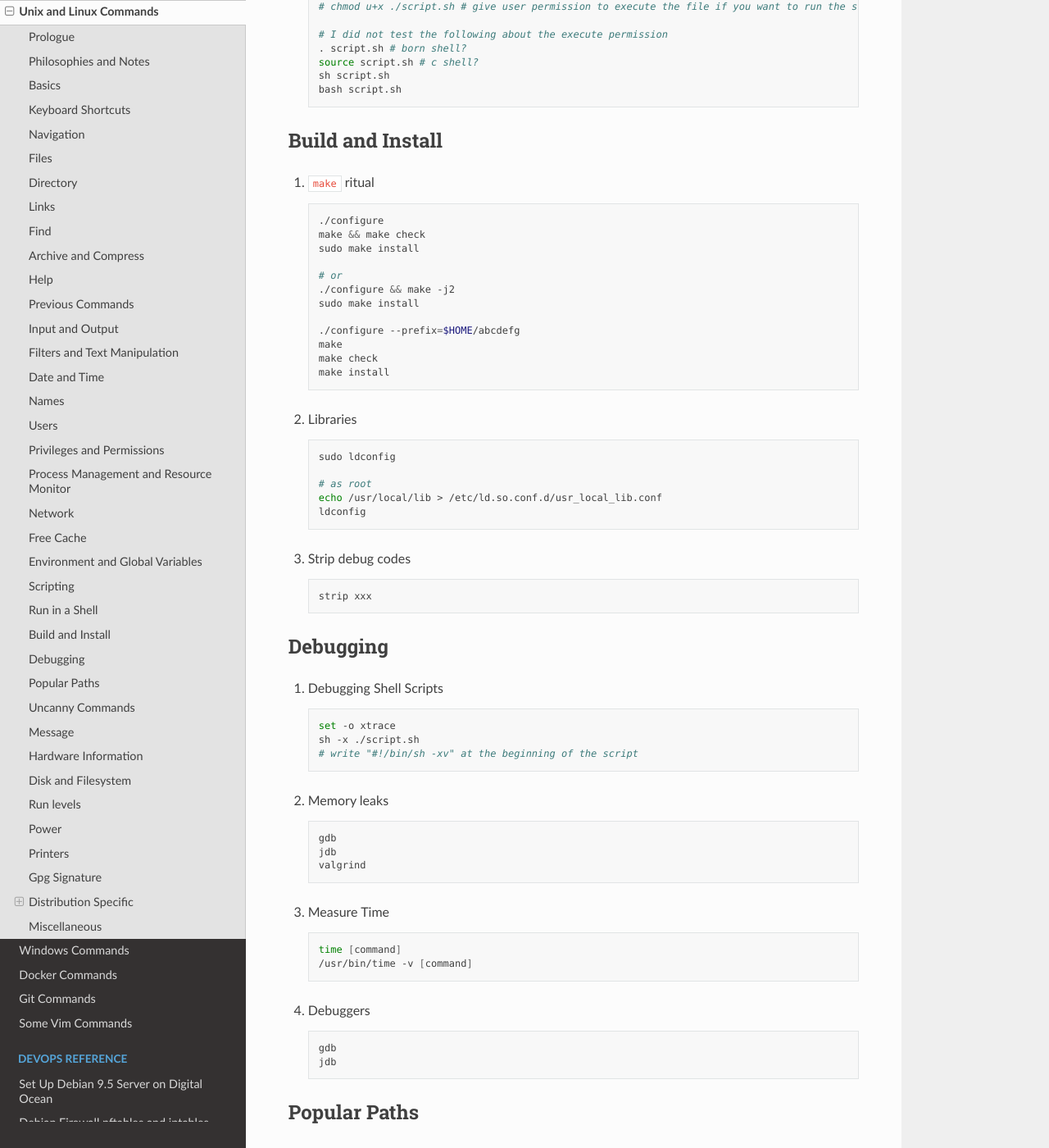
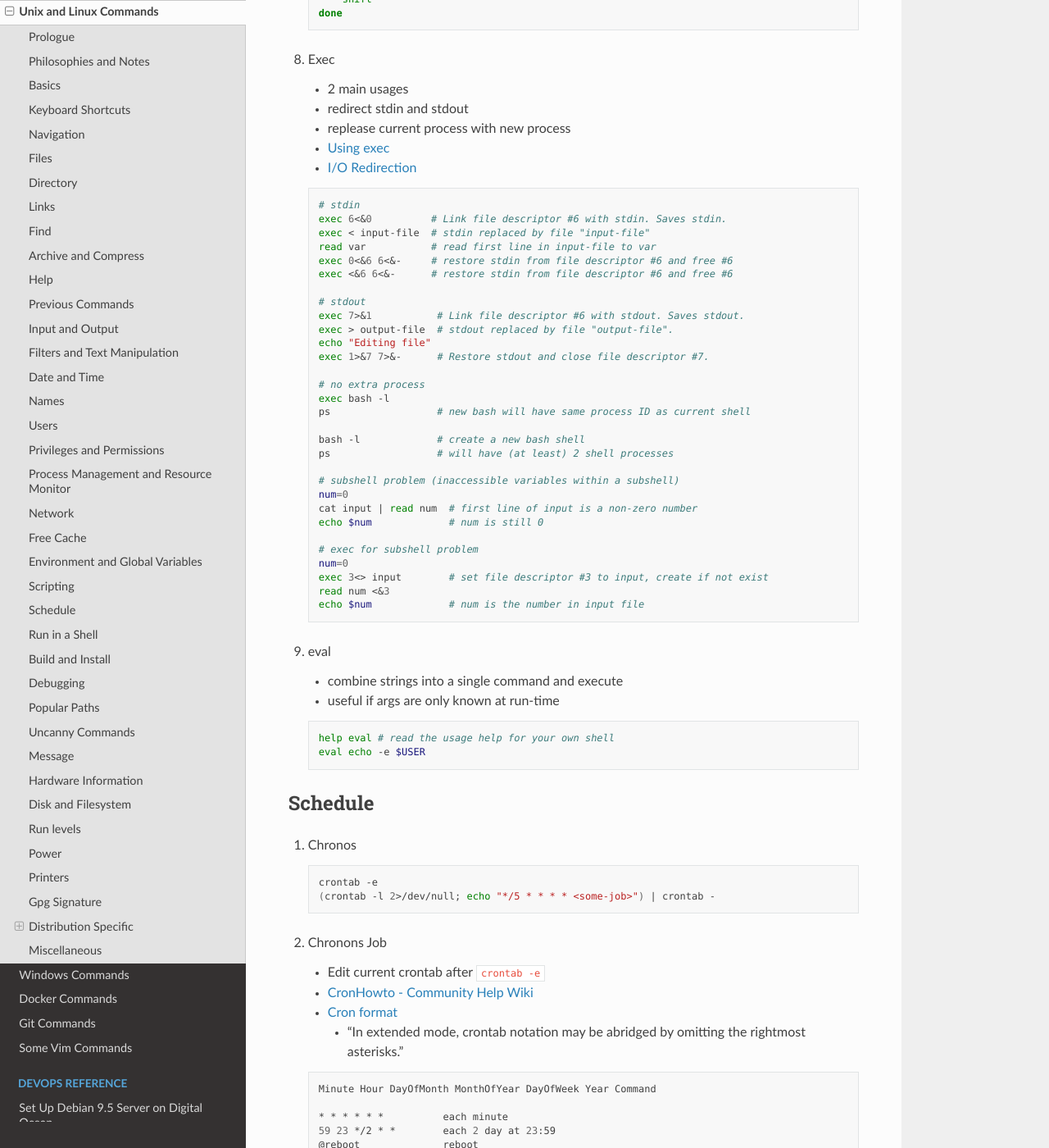
Before and after one commit to snowme34/snowme34.com, a Sphinx documentation site: the page built from docs/source/reference/commands/unix-and-linux-commands.md, in a window 1280 px wide and 1400 px high, scrolled down 29119 px. Shown: the whole window at 82% size. Built offline with Sphinx 7.4.7 and the Read the Docs theme 2.0.0, drawn with Linux system fonts in a browser that asks for light colours; some of the changed text lies outside the part shown.

Commit message:
update unix commands

````diff
--- a/cspell_dict_bash.txt
+++ b/cspell_dict_bash.txt
@@ -307,6 +307,7 @@
 rwxrwxr
 drwxr
 Ext'd
+pidof
 
 BASHPID
 nsswitch
--- a/docs/source/reference/commands/unix-and-linux-commands.md
+++ b/docs/source/reference/commands/unix-and-linux-commands.md
@@ -1,6 +1,6 @@
 # Unix and Linux Commands
 
-*Last Update: 1/25/2019.*
+*Last Update: 2/7/2019.*
 
 This is a detailed collection of general *nix commands.
 
@@ -1082,6 +1082,9 @@
     ps axuf
     ps aux | grep -v grep | grep -i -e VSZ -e
     ps -e -o pid,vsz,comm= | sort -n -k 2
+
+    ps -C bash -o pid= # show pid of bash
+    pidof bash         # show pid of bash
     ```
 
 7. Monitor processes
@@ -1535,6 +1538,106 @@
     echo "$2"
     shift
     echo "$1" # same thing
+
+    # read command line arguments
+    while [[ $# > 0 ]];do
+        key="$1"
+        case $key in
+            -n|--name)
+            NAME="${2}"
+            shift # we read 2 args
+            ;;
+            -h|--help)
+            HELP="1"
+            ;;
+            -f|--force)
+            FORCE="1"
+            ;;
+            *)
+            # unknown
+            echo "Invalid arg detected, aborting..."
+            exit -1
+            ;;
+        esac
+        shift
+    done
+    ```
+
+8. Exec
+
+    * 2 main usages
+    * redirect stdin and stdout
+    * replease current process with new process
+    * [Using exec](https://www.tldp.org/LDP/abs/html/x17974.html)
+    * [I/O Redirection](https://www.tldp.org/LDP/abs/html/io-redirection.html)
+
+    ```bash
+    # stdin
+    exec 6<&0          # Link file descriptor #6 with stdin. Saves stdin.
+    exec < input-file  # stdin replaced by file "input-file"
+    read var           # read first line in input-file to var
+    exec 0<&6 6<&-     # restore stdin from file descriptor #6 and free #6
+    exec <&6 6<&-      # restore stdin from file descriptor #6 and free #6
+
+    # stdout
+    exec 7>&1           # Link file descriptor #6 with stdout. Saves stdout.
+    exec > output-file  # stdout replaced by file "output-file".
+    echo "Editing file"
+    exec 1>&7 7>&-      # Restore stdout and close file descriptor #7.
+
+    # no extra process
+    exec bash -l
+    ps                  # new bash will have same process ID as current shell
+
+    bash -l             # create a new bash shell
+    ps                  # will have (at least) 2 shell processes
+
+    # subshell problem (inaccessible variables within a subshell)
+    num=0
+    cat input | read num  # first line of input is a non-zero number
+    echo $num             # num is still 0
+
+    # exec for subshell problem
+    num=0
+    exec 3<> input        # set file descriptor #3 to input, create if not exist
+    read num <&3
+    echo $num             # num is the number in input file
+    ```
+
+9. eval
+
+    * combine strings into a single command and execute
+    * useful if args are only known at run-time
+
+    ```bash
+    help eval # read the usage help for your own shell
+    eval echo -e $USER
+    ```
+
+## Schedule
+
+1. Chronos
+
+    ```bash
+    crontab -e
+    (crontab -l 2>/dev/null; echo "*/5 * * * * <some-job>") | crontab -
+    ```
+
+2. Chronons Job
+
+   * Edit current crontab after `crontab -e`
+   * [CronHowto - Community Help Wiki](https://help.ubuntu.com/community/CronHowto)
+   * [Cron format](http://www.nncron.ru/help/EN/working/cron-format.htm)
+     * "In extended mode, crontab notation may be abridged by omitting the rightmost asterisks."
+
+    ```bash
+    Minute Hour DayOfMonth MonthOfYear DayOfWeek Year Command
+
+    * * * * * *          each minute
+    59 23 */2 * *        each 2 day at 23:59
+    @reboot              reboot
+
+    0 0-11 * Mon-Fri *   each hour before 12 on weekdays
     ```
 
 ## Run in a Shell
@@ -1658,6 +1761,17 @@
 
     ```bash
     yes
+    ```
+
+3. Wait
+
+    * wait for a job to complete
+
+    ```bash
+    sleep 8&
+    # get pid of specific process
+    wait `ps -C sleep -o pid=`
+    wait `pidof sleep`
     ```
 
 ## Message
````
